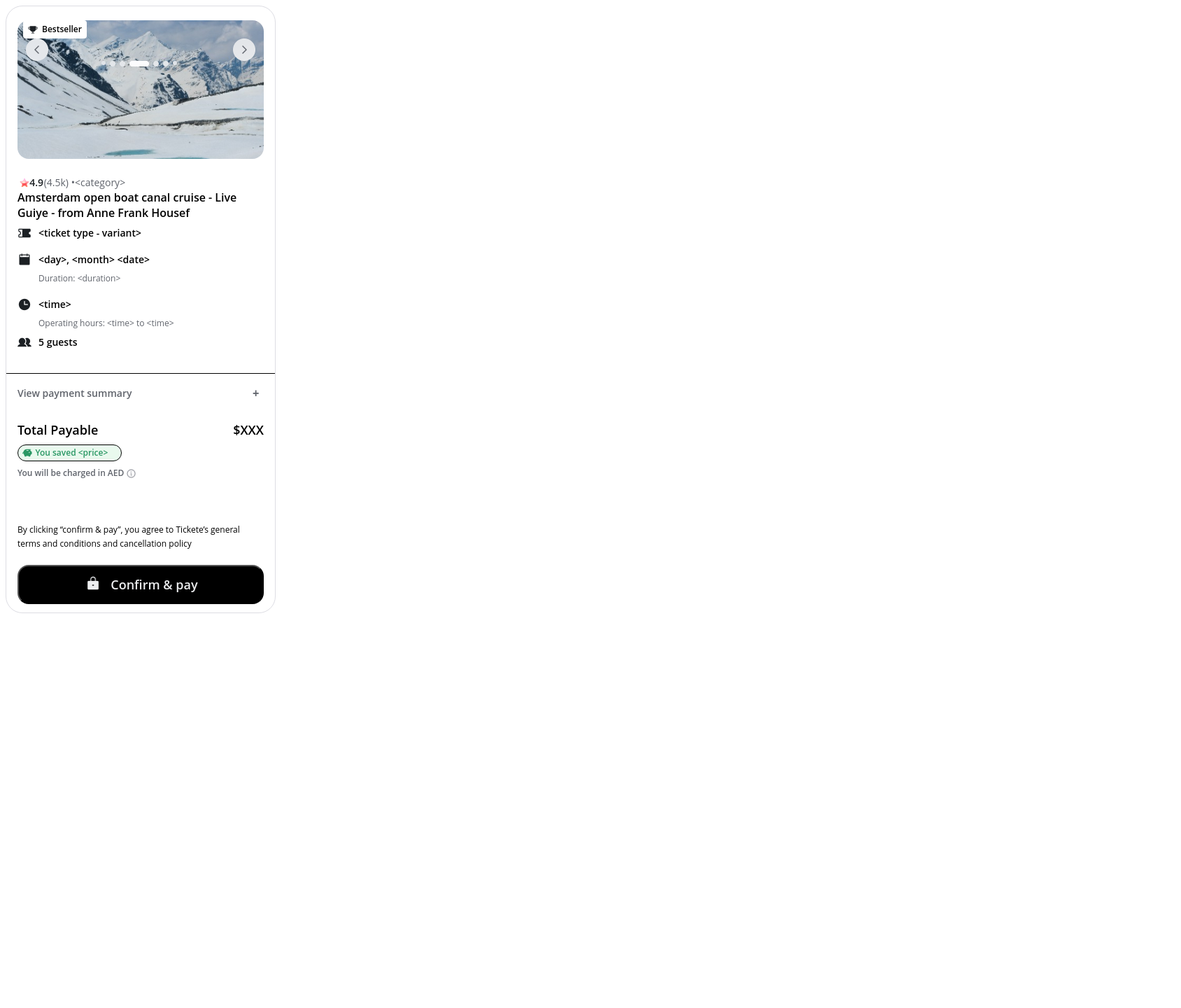
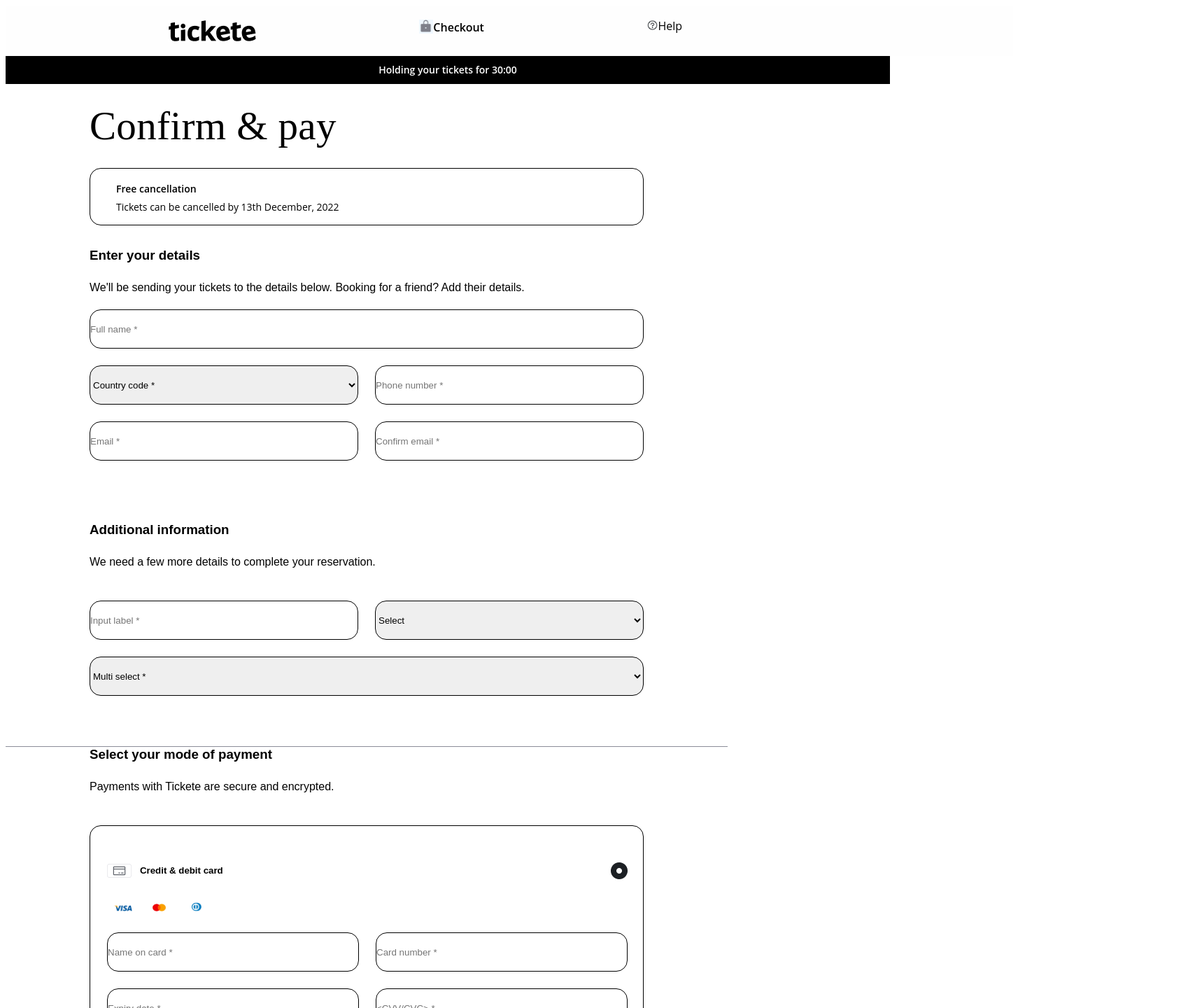
Before and after one commit to Anmolcoding/figma-design-assignment, a React (Vite) app in the folder vite-project/: page / in a window 1280 px wide. Shown: the top 1440 px of the page at 70% size, 1688 px wide, since content can reach past the window. Before the commit the page ends 884 px from the top, so only its background shows below. Built offline with nearby package versions, Linux system fonts and the light colour scheme.

Commit message:
fix payments

```diff
--- a/vite-project/src/App.css
+++ b/vite-project/src/App.css
@@ -807,6 +807,10 @@
                 }
 
                 .photocontainer {
+                    padding-top: 10px;
+                    display: flex;
+                    flex-direction: column;
+                    justify-content: space-between;
                     width: 352px;
                     height: 198px;
                     background-image: url(../src/assets/mountain.jpeg);
--- a/vite-project/src/main.tsx
+++ b/vite-project/src/main.tsx
@@ -1,24 +1,24 @@
 import React from "react";
 import "./index.css";
 import ReactDOM from "react-dom/client";
-// import Header from "./Components/Header";
-// import ConfirmPay from "./Components/ConfirmPay";
-// import Details from "./Components/Details";
-// import Information from "./Components/Information";
-// import Payment from "./Components/Payment";
+import Header from "./Components/Header";
+import ConfirmPay from "./Components/ConfirmPay";
+import Details from "./Components/Details";
+import Information from "./Components/Information";
+import Payment from "./Components/Payment";
 import BookingSummary from "./Components/BookingSummary";
-// import Faq from "./Components/Faq";
-// import Footer from "./Components/Footer";
+import Faq from "./Components/Faq";
+import Footer from "./Components/Footer";
 
 ReactDOM.createRoot(document.getElementById("root")!).render(
   <React.StrictMode>
-    {/* <Header />
+    <Header />
     <ConfirmPay />
     <Details />
     <Information />
-    <Payment /> */}
+    <Payment />
     <BookingSummary />
-    {/* <Faq />
-    <Footer /> */}
+    <Faq />
+    <Footer />
   </React.StrictMode>
 );
```
